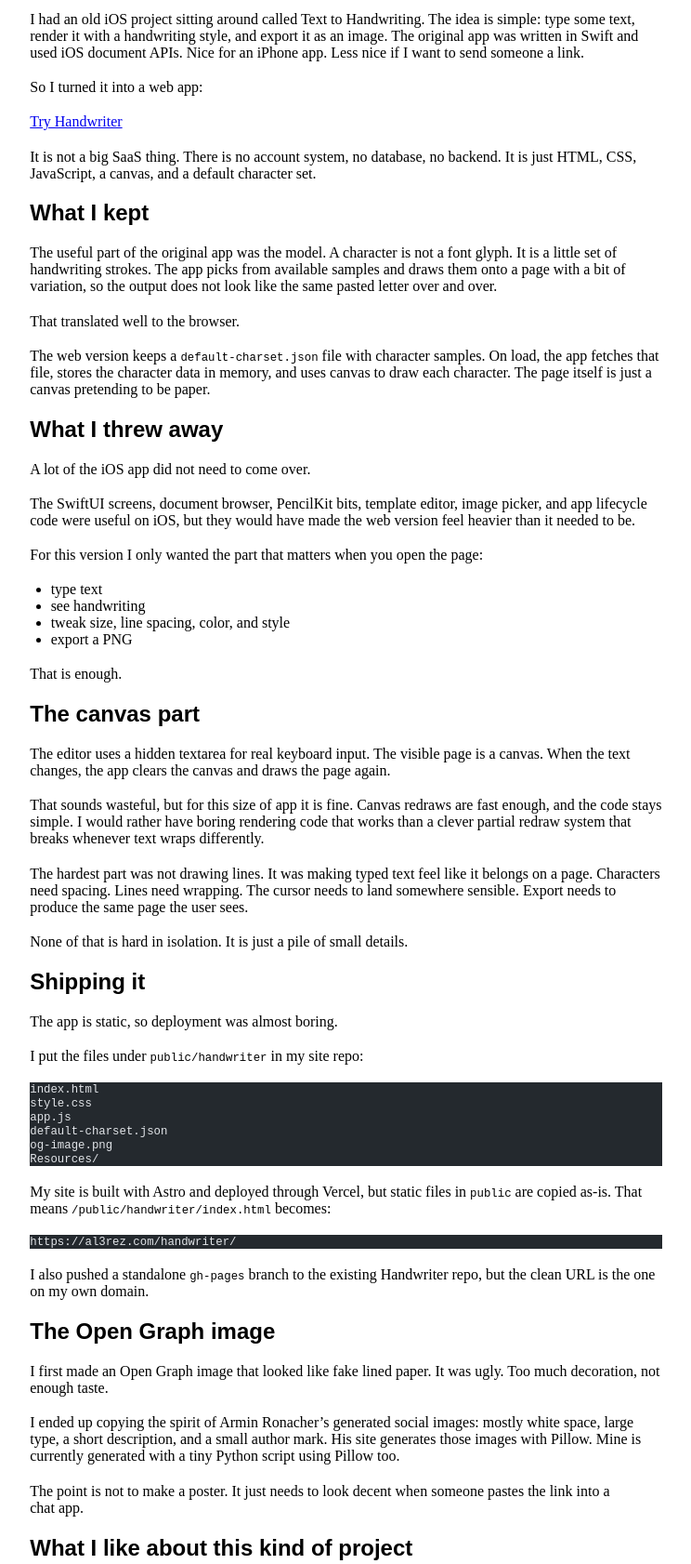
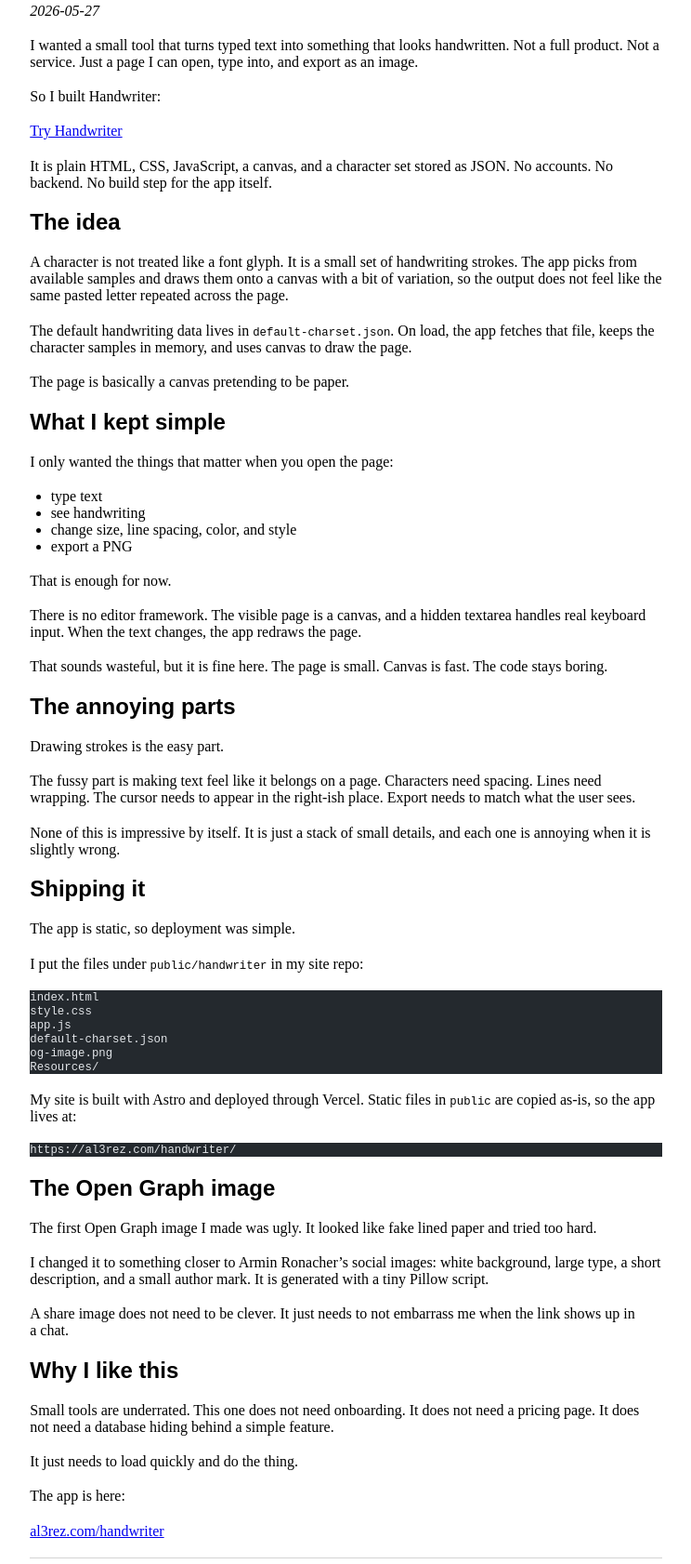
Before and after one commit to al3rez/al3rez.github.io, an Astro site: page /building-handwriter in a window 1280 px wide. Shown: the part 93-1775 px from the top of the page at 93% size, without its empty margins (6-750 px from the left). Built offline with nearby package versions, Linux system fonts and the light colour scheme; Astro itself is replaced by a stand-in of ours; code samples lack their colours.

Commit message:
Remove iOS references from Handwriter article

````diff
--- a/src/content/posts/building-handwriter.md
+++ b/src/content/posts/building-handwriter.md
@@ -1,55 +1,53 @@
 ---
-title: Turning an old iOS handwriting app into a tiny web app
+title: Building Handwriter, a tiny browser app for fake handwriting
 unlisted: false
 date: 2026-05-27
-description: I ported an old Text to Handwriting iOS project to a static browser app and shipped it at al3rez.com/handwriter.
+description: I built a small static browser app that turns typed text into handwritten-looking pages and exports them as PNGs.
 image: /handwriter/og-image.png
 ---
 
-I had an old iOS project sitting around called Text to Handwriting. The idea is simple: type some text, render it with a handwriting style, and export it as an image. The original app was written in Swift and used iOS document APIs. Nice for an iPhone app. Less nice if I want to send someone a link.
+I wanted a small tool that turns typed text into something that looks handwritten. Not a full product. Not a service. Just a page I can open, type into, and export as an image.
 
-So I turned it into a web app:
+So I built Handwriter:
 
 [Try Handwriter](/handwriter/)
 
-It is not a big SaaS thing. There is no account system, no database, no backend. It is just HTML, CSS, JavaScript, a canvas, and a default character set.
+It is plain HTML, CSS, JavaScript, a canvas, and a character set stored as JSON. No accounts. No backend. No build step for the app itself.
 
-## What I kept
+## The idea
 
-The useful part of the original app was the model. A character is not a font glyph. It is a little set of handwriting strokes. The app picks from available samples and draws them onto a page with a bit of variation, so the output does not look like the same pasted letter over and over.
+A character is not treated like a font glyph. It is a small set of handwriting strokes. The app picks from available samples and draws them onto a canvas with a bit of variation, so the output does not feel like the same pasted letter repeated across the page.
 
-That translated well to the browser.
+The default handwriting data lives in `default-charset.json`. On load, the app fetches that file, keeps the character samples in memory, and uses canvas to draw the page.
 
-The web version keeps a `default-charset.json` file with character samples. On load, the app fetches that file, stores the character data in memory, and uses canvas to draw each character. The page itself is just a canvas pretending to be paper.
+The page is basically a canvas pretending to be paper.
 
-## What I threw away
+## What I kept simple
 
-A lot of the iOS app did not need to come over.
-
-The SwiftUI screens, document browser, PencilKit bits, template editor, image picker, and app lifecycle code were useful on iOS, but they would have made the web version feel heavier than it needed to be.
-
-For this version I only wanted the part that matters when you open the page:
+I only wanted the things that matter when you open the page:
 
 - type text
 - see handwriting
-- tweak size, line spacing, color, and style
+- change size, line spacing, color, and style
 - export a PNG
 
-That is enough.
+That is enough for now.
 
-## The canvas part
+There is no editor framework. The visible page is a canvas, and a hidden textarea handles real keyboard input. When the text changes, the app redraws the page.
 
-The editor uses a hidden textarea for real keyboard input. The visible page is a canvas. When the text changes, the app clears the canvas and draws the page again.
+That sounds wasteful, but it is fine here. The page is small. Canvas is fast. The code stays boring.
 
-That sounds wasteful, but for this size of app it is fine. Canvas redraws are fast enough, and the code stays simple. I would rather have boring rendering code that works than a clever partial redraw system that breaks whenever text wraps differently.
+## The annoying parts
 
-The hardest part was not drawing lines. It was making typed text feel like it belongs on a page. Characters need spacing. Lines need wrapping. The cursor needs to land somewhere sensible. Export needs to produce the same page the user sees.
+Drawing strokes is the easy part.
 
-None of that is hard in isolation. It is just a pile of small details.
+The fussy part is making text feel like it belongs on a page. Characters need spacing. Lines need wrapping. The cursor needs to appear in the right-ish place. Export needs to match what the user sees.
+
+None of this is impressive by itself. It is just a stack of small details, and each one is annoying when it is slightly wrong.
 
 ## Shipping it
 
-The app is static, so deployment was almost boring.
+The app is static, so deployment was simple.
 
 I put the files under `public/handwriter` in my site repo:
 
@@ -62,27 +60,25 @@
 Resources/
 ```
 
-My site is built with Astro and deployed through Vercel, but static files in `public` are copied as-is. That means `/public/handwriter/index.html` becomes:
+My site is built with Astro and deployed through Vercel. Static files in `public` are copied as-is, so the app lives at:
 
 ```text
 https://al3rez.com/handwriter/
 ```
 
-I also pushed a standalone `gh-pages` branch to the existing Handwriter repo, but the clean URL is the one on my own domain.
-
 ## The Open Graph image
 
-I first made an Open Graph image that looked like fake lined paper. It was ugly. Too much decoration, not enough taste.
+The first Open Graph image I made was ugly. It looked like fake lined paper and tried too hard.
 
-I ended up copying the spirit of Armin Ronacher's generated social images: mostly white space, large type, a short description, and a small author mark. His site generates those images with Pillow. Mine is currently generated with a tiny Python script using Pillow too.
+I changed it to something closer to Armin Ronacher's social images: white background, large type, a short description, and a small author mark. It is generated with a tiny Pillow script.
 
-The point is not to make a poster. It just needs to look decent when someone pastes the link into a chat app.
+A share image does not need to be clever. It just needs to not embarrass me when the link shows up in a chat.
 
-## What I like about this kind of project
+## Why I like this
 
-Small tools are underrated. This one does not need a launch plan. It does not need onboarding. It does not need a pricing page. It just needs to load quickly and do the thing.
+Small tools are underrated. This one does not need onboarding. It does not need a pricing page. It does not need a database hiding behind a simple feature.
 
-I like that.
+It just needs to load quickly and do the thing.
 
 The app is here:
 
````
